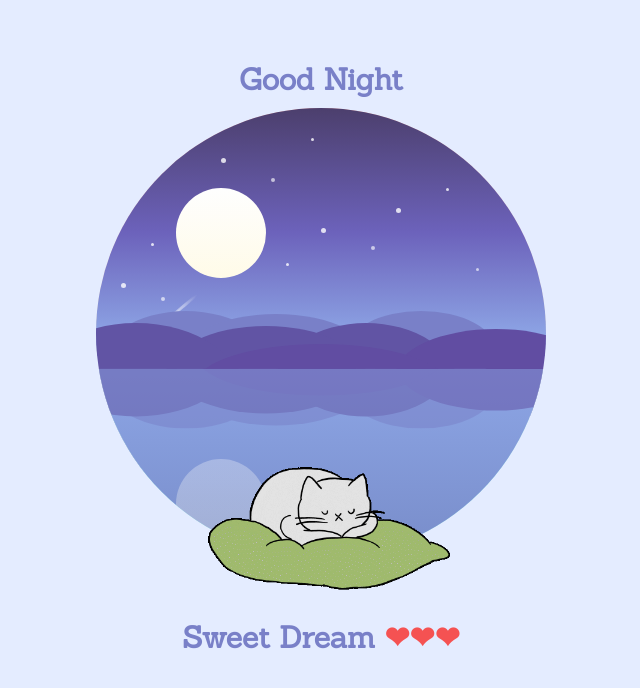
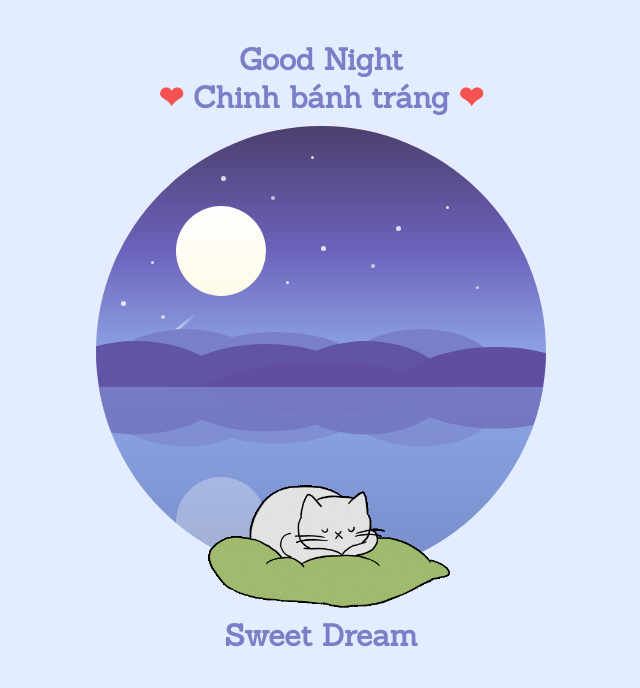
Before and after one commit to phamvanchuong/ke-tan-ac, a plain HTML site: page index.html in a window 1280 px wide. Shown: the whole page, without its empty margins (319-959 px from the left). Drawn offline with nearby package versions, Linux system fonts and the light colour scheme.

Commit message:
fix issue

```diff
--- a/index.html
+++ b/index.html
@@ -21,7 +21,10 @@ Click on the sun/moon for animation
 -->
 
     <div class="container-wrapper">
-      <h1>Good Night</h1>
+      <h1>
+        Good Night <br />
+        <span>&#10084;</span> Chinh bánh tráng <span>&#10084;</span>
+      </h1>
       <!-- <p id="subtitle">Click on the sun / moon for animation</p> -->
 
       <div class="container">
@@ -102,7 +105,7 @@ Click on the sun/moon for animation
         <br /><br />Animated by
         <a href="http://jackiezen.com/" target="_blank"> Jacquelyn Zen</a>
       </p> -->
-      <h1>Sweet Dream <span>&#10084;&#10084;&#10084;</span></h1>
+      <h1>Sweet Dream</h1>
     </div>
   </body>
 </html>
--- a/style.css
+++ b/style.css
@@ -1156,7 +1156,7 @@ p {
 }
 
 h1 {
-  margin: 60px 0 10px 0;
+  margin: 40px 0 10px 0;
   font-size: 30px;
   position: relative;
 }
```
